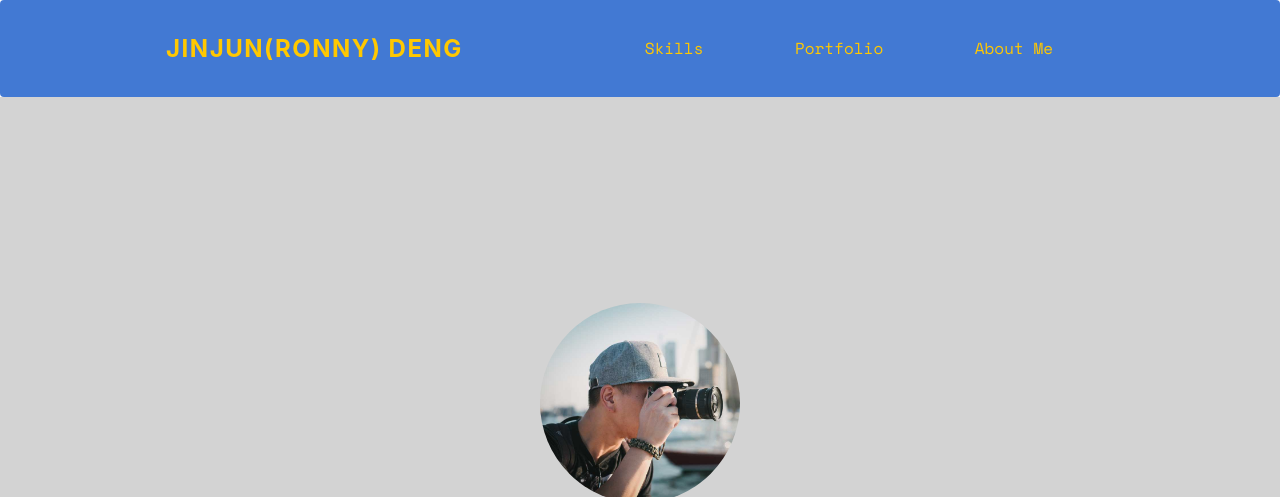
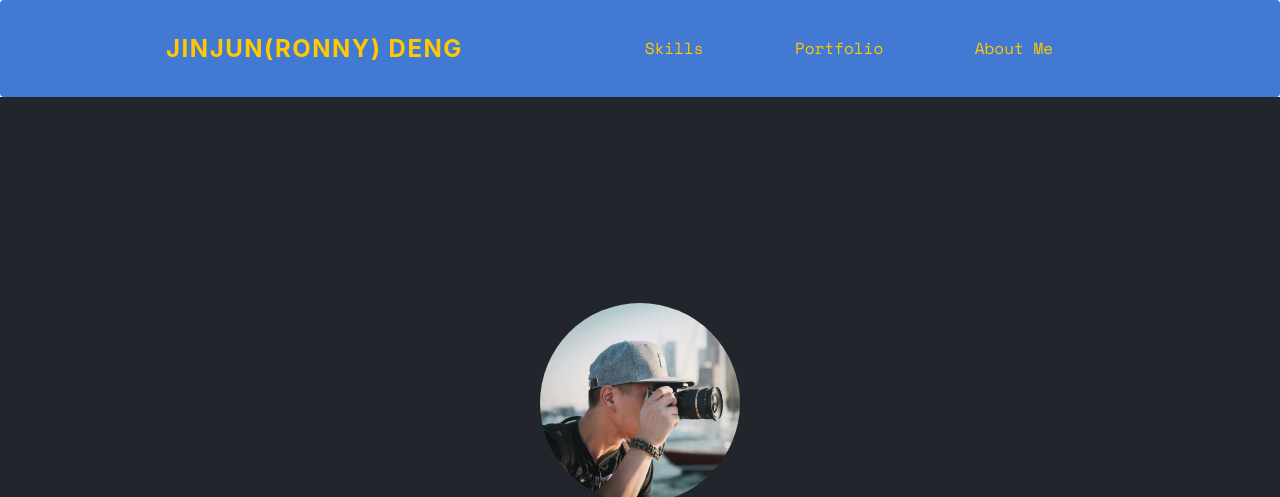
Before and after one commit to ronnydeng67/ronnydeng, a plain HTML site: page index.html in a window 1280 px wide. Shown: the top 497 px of the page. Drawn offline with nearby package versions, Linux system fonts and the light colour scheme; some packages are replaced by stand-ins of ours; no server answers; files whose address does not match are found by name.

Commit message:
color again

```diff
--- a/css/style.css
+++ b/css/style.css
@@ -104,7 +104,7 @@ h1, h2, h3, h4, h5, h6, figure {
   bottom: 0;
   left: 0;
   right: 0;
-  background: lightgray;
+  background: #22252c;
 }
 #fh5co-header .display-t,
 .fh5co-cover .display-t {
```
